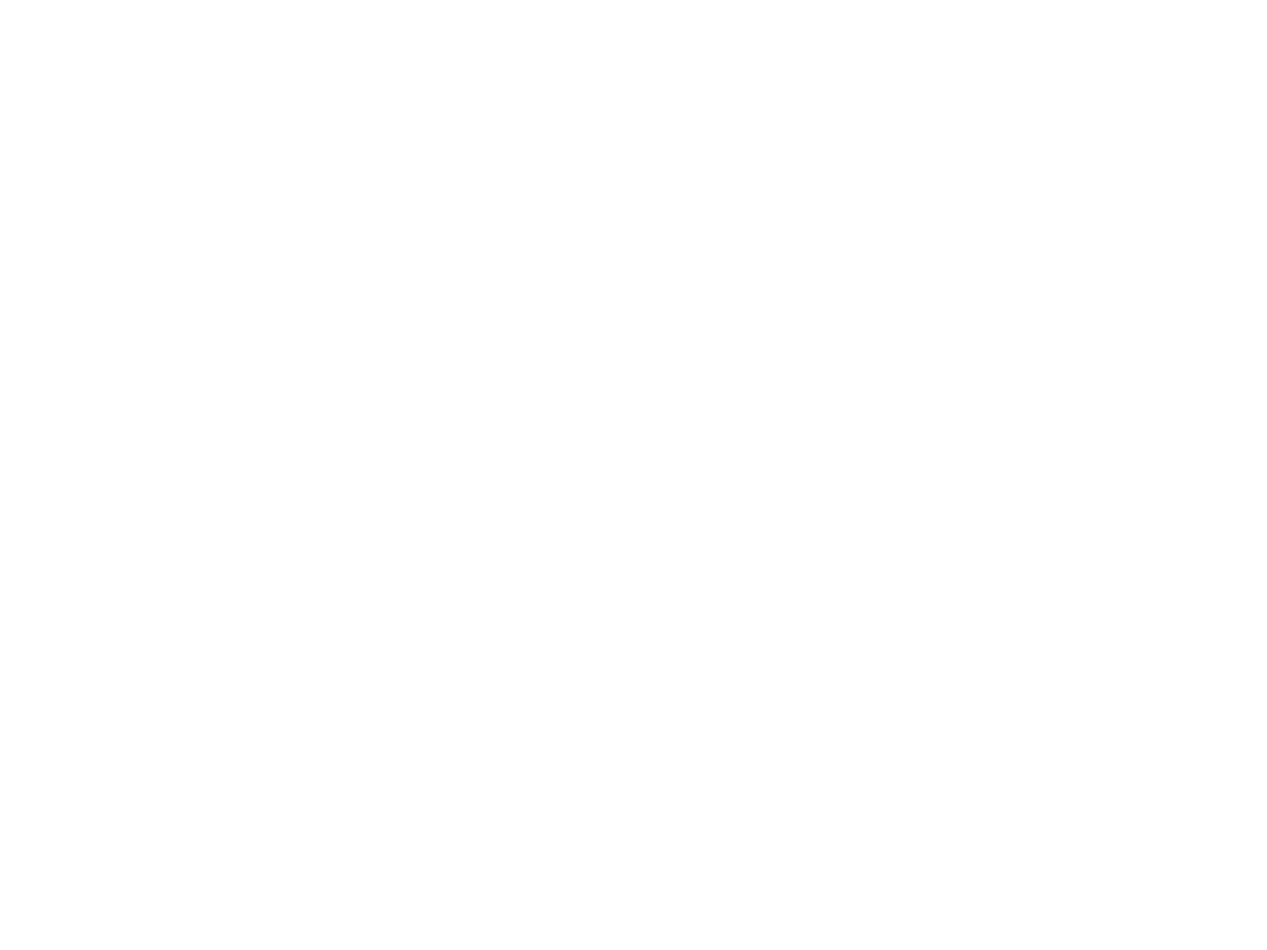
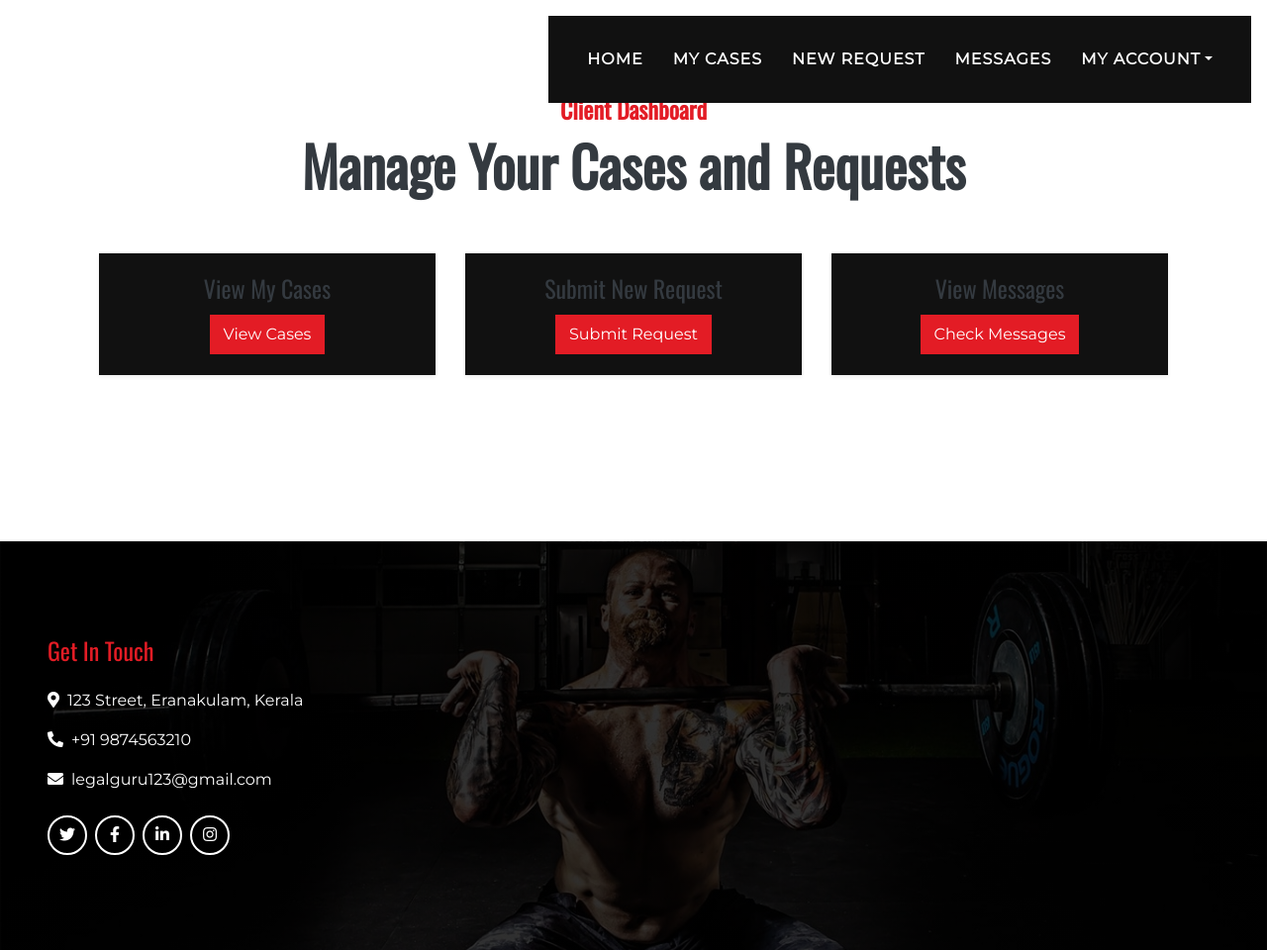
Before and after one commit to ginnto/legal_guru, a Django app: page /client/clientdash in a window 1280 px wide. Before the commit the page is empty. Shown: the whole page at 99% size. Before the commit the page ends 800 px from the top, so only its background shows below. Run offline with Django 5.2, Linux system fonts and the light colour scheme; some libraries are stand-ins or nearby versions.

Commit message:
client dash

```diff
--- a/client/views.py
+++ b/client/views.py
@@ -1,9 +1,7 @@
 from django.shortcuts import render, redirect
-
 from django.contrib import messages
 from django.contrib.auth.models import User,auth
-
-from .models import ClientRegistration  # Import ClientRegistration model
+from .models import ClientRegistration
 
 def clientregister(request):
     if request.method == "POST":
@@ -68,6 +66,8 @@ def clientregister(request):
     else:
         return render(request, 'client_register.html')
 
+
+
 def clientlogin(request):
     if request.method == 'POST':
         email = request.POST.get('email')
@@ -77,14 +77,26 @@ def clientlogin(request):
         user = auth.authenticate(request, username=email, password=password)
 
         if user is not None:
-            # If authentication is successful, log the user in
-            auth.login(request, user)
-            messages.success(request, "Login successful!")
-            return redirect('clientdash')  # Redirect to the client dashboard after login
+            # Check if the authenticated user is of type 'client'
+            try:
+                client = ClientRegistration.objects.get(user=user)
+                if client.type == 'client':
+                    # User is a client, log them in
+                    auth.login(request, user)
+                    messages.success(request, "Login successful!")
+                    return redirect('clientdash')
+                else:
+                    # User is not a client
+                    messages.error(request, "You are not authorized to log in as a client.")
+                    return redirect('userlogin')
+            except ClientRegistration.DoesNotExist:
+                # ClientRegistration not found, handle it (e.g., show error)
+                messages.error(request, "Client registration not found.")
+                return redirect('userlogin')
         else:
-            # If authentication fails
+            # Invalid email or password
             messages.error(request, "Invalid email or password.")
-            return redirect('userlogin')  # Redirect back to login page if authentication fails
+            return redirect('userlogin')
     else:
         return render(request, 'client_login.html')
 
--- a/templates/client_login.html
+++ b/templates/client_login.html
@@ -12,6 +12,7 @@
             padding: 0;
             color: #fff;
         }
+
         .container {
             width: 100%;
             max-width: 500px; /* Max-width of the form container */
--- /dev/null
+++ b/templates/clientbase.html
@@ -0,0 +1,82 @@
+{% load static %}
+<!DOCTYPE html>
+<html lang="en">
+
+<head>
+    <meta charset="utf-8">
+    <title>Client Dashboard</title>
+    <meta content="width=device-width, initial-scale=1.0" name="viewport">
+    <link href="../temp/img/favicon.ico" rel="icon">
+
+    <!-- Font Awesome -->
+    <link href="https://cdnjs.cloudflare.com/ajax/libs/font-awesome/5.10.0/css/all.min.css" rel="stylesheet">
+    <!-- Customized Bootstrap Stylesheet -->
+    <link href="{% static 'css/style.min.css' %}" rel="stylesheet">
+</head>
+
+<body class="bg-light">
+    <!-- Navbar Start -->
+    <div class="container-fluid p-0 nav-bar">
+        <nav class="navbar navbar-expand-lg bg-none navbar-dark py-3">
+            <a href="#" class="navbar-brand">
+                <h3 class="m-0 display-4 font-weight-bold text-uppercase text-white">LEGAL GURU</h3>
+            </a>
+            <button type="button" class="navbar-toggler" data-toggle="collapse" data-target="#navbarCollapse">
+                <span class="navbar-toggler-icon"></span>
+            </button>
+            <div class="collapse navbar-collapse justify-content-between" id="navbarCollapse">
+                <div class="navbar-nav ml-auto p-4 bg-secondary">
+                    <a href="/" class="nav-item nav-link">HOME</a>
+                    <a href="#" class="nav-item nav-link">MY CASES</a>
+                    <a href="#" class="nav-item nav-link">NEW REQUEST</a>
+                    <a href="#" class="nav-item nav-link">MESSAGES</a>
+                    <div class="nav-item dropdown">
+                        <a href="#" class="nav-link dropdown-toggle" data-toggle="dropdown">MY ACCOUNT</a>
+                        <div class="dropdown-menu text-capitalize">
+                            <a href="#" class="dropdown-item">Profile</a>
+                            <a href="#" class="dropdown-item">Logout</a>
+                        </div>
+                    </div>
+                </div>
+            </div>
+        </nav>
+    </div>
+    <!-- Navbar End -->
+
+    <!-- Content Section Start -->
+    <div class="container py-5">
+        {% block content %}
+        <!-- Specific content will go here -->
+        {% endblock %}
+    </div>
+    <!-- Content Section End -->
+
+    <!-- Footer Start -->
+    <div class="footer container-fluid mt-5 py-5 px-sm-3 px-md-5 text-white">
+        <div class="row pt-5">
+            <div class="col-lg-3 col-md-6 mb-5">
+                <h4 class="text-primary mb-4">Get In Touch</h4>
+                <p><i class="fa fa-map-marker-alt mr-2"></i>123 Street, Eranakulam, Kerala</p>
+                <p><i class="fa fa-phone-alt mr-2"></i>+91 9874563210</p>
+                <p><i class="fa fa-envelope mr-2"></i>legalguru123@gmail.com</p>
+                <div class="d-flex justify-content-start mt-4">
+                    <a class="btn btn-outline-light rounded-circle text-center mr-2 px-0" style="width: 40px; height: 40px;" href="#"><i class="fab fa-twitter"></i></a>
+                    <a class="btn btn-outline-light rounded-circle text-center mr-2 px-0" style="width: 40px; height: 40px;" href="#"><i class="fab fa-facebook-f"></i></a>
+                    <a class="btn btn-outline-light rounded-circle text-center mr-2 px-0" style="width: 40px; height: 40px;" href="#"><i class="fab fa-linkedin-in"></i></a>
+                    <a class="btn btn-outline-light rounded-circle text-center mr-2 px-0" style="width: 40px; height: 40px;" href="#"><i class="fab fa-instagram"></i></a>
+                </div>
+            </div>
+        </div>
+    </div>
+    <!-- Footer End -->
+
+    <!-- JavaScript Libraries -->
+    <script src="https://code.jquery.com/jquery-3.4.1.min.js"></script>
+    <script src="https://stackpath.bootstrapcdn.com/bootstrap/4.4.1/js/bootstrap.bundle.min.js"></script>
+    <script src="../temp/lib/easing/easing.min.js"></script>
+    <script src="../temp/lib/waypoints/waypoints.min.js"></script>
+    <!-- Template Javascript -->
+    <script src="../temp/js/main.js"></script>
+</body>
+
+</html>
--- a/templates/clientdash.html
+++ b/templates/clientdash.html
@@ -1,10 +1,37 @@
-<!DOCTYPE html>
-<html lang="en">
-<head>
-    <meta charset="UTF-8">
-    <title>Title</title>
-</head>
-<body>
+{% extends "clientbase.html" %}
+{% load static %}
 
-</body>
-</html>
+{% block content %}
+<div class="container py-5">
+    <div class="d-flex flex-column text-center mb-5">
+        <h4 class="text-primary font-weight-bold">Client Dashboard</h4>
+        <h4 class="display-4 font-weight-bold">Manage Your Cases and Requests</h4>
+    </div>
+    <div class="row">
+        <div class="col-md-4 mb-4">
+            <div class="card shadow-sm bg-secondary text-white">
+                <div class="card-body text-center">
+                    <h4 class="card-title">View My Cases</h4>
+                    <a href="client_cases.php" class="btn btn-primary">View Cases</a>
+                </div>
+            </div>
+        </div>
+        <div class="col-md-4 mb-4">
+            <div class="card shadow-sm bg-secondary text-white">
+                <div class="card-body text-center">
+                    <h4 class="card-title">Submit New Request</h4>
+                    <a href="new_request.php" class="btn btn-primary">Submit Request</a>
+                </div>
+            </div>
+        </div>
+        <div class="col-md-4 mb-4">
+            <div class="card shadow-sm bg-secondary text-white">
+                <div class="card-body text-center">
+                    <h4 class="card-title">View Messages</h4>
+                    <a href="messages.php" class="btn btn-primary">Check Messages</a>
+                </div>
+            </div>
+        </div>
+    </div>
+</div>
+{% endblock %}
```
Also changed, not shown: db.sqlite3.
